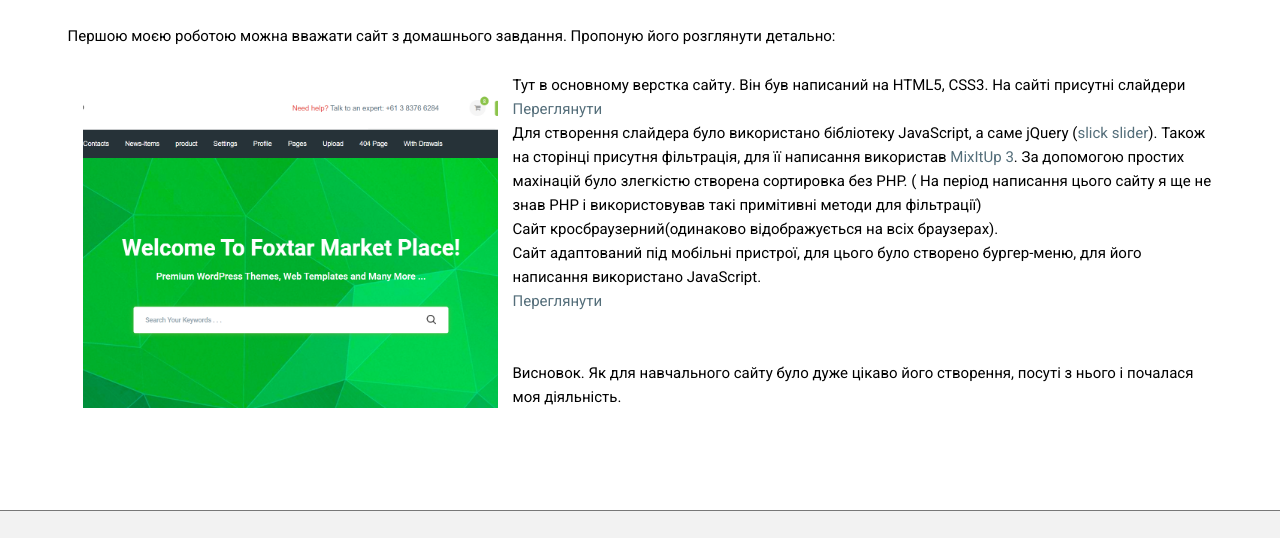
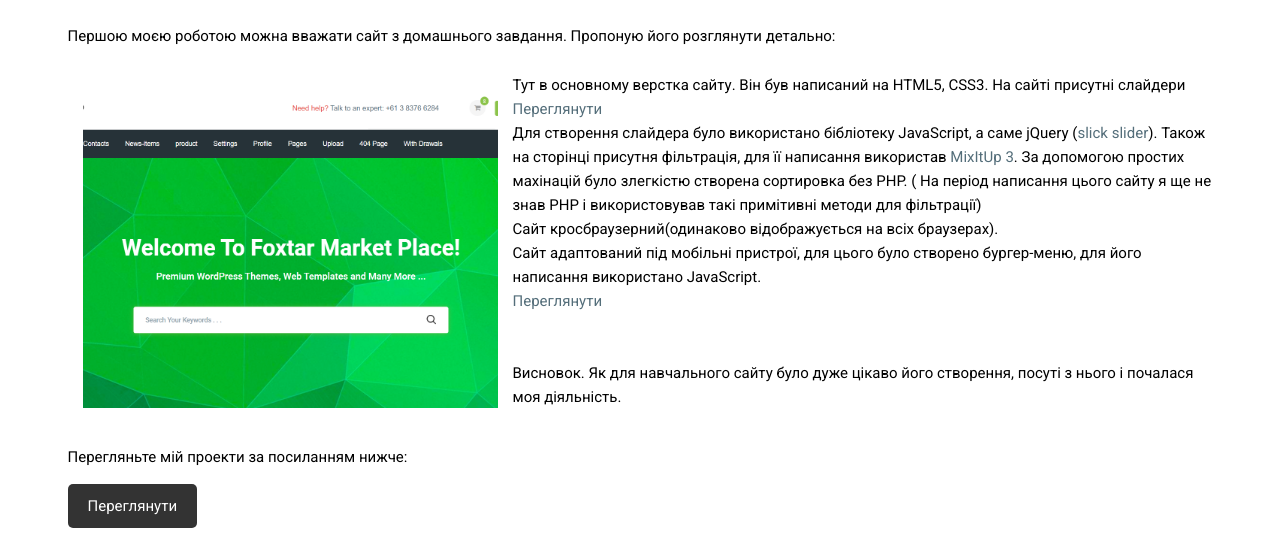
Before and after one commit to olegkhorobriv/site-cart, a plain HTML site: page projects-moderno.html in a window 1280 px wide. Shown: the part 221-759 px from the top of the page. Drawn offline with nearby package versions, Linux system fonts and the light colour scheme.

Commit message:
Update projects-moderno.html

```diff
--- a/projects-moderno.html
+++ b/projects-moderno.html
@@ -89,6 +89,8 @@
             </div>
 
         </div>
+        <p class="git__title">Перегляньте мій проекти за посиланням нижче:</p>
+        <a href="https://olegkhorobriv.github.io/moderno/" target="_blank" class="git">Переглянути</a>
 
 
 
```
